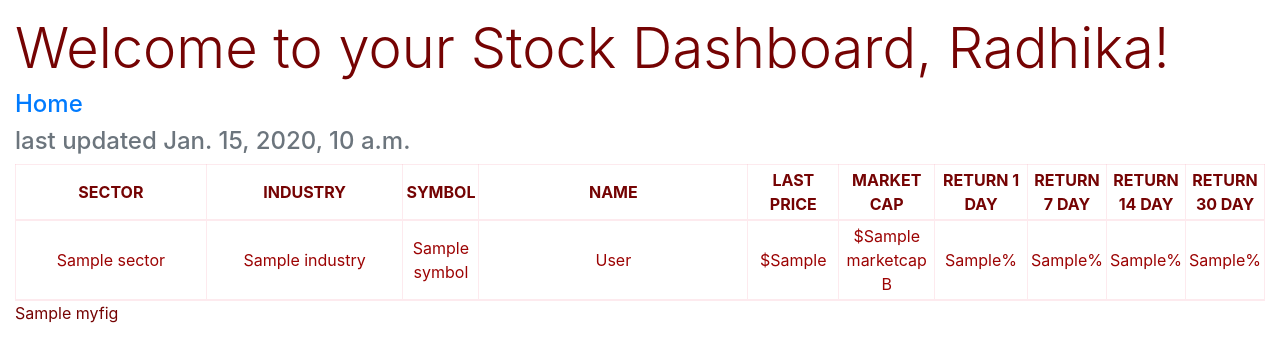
After one commit to abhijitshingote/stocks_heroku, a Django app: template stockdash/templates/stockdash/stockpage.html in a window 1280 px wide. The commit adds this page. Shown: the top 362 px of the page. Run offline with Django 3.2, Linux system fonts and the light colour scheme; the template is opened without the code that fills it: most values are stand-ins (such as "Sample title", 1, 10 or a date in 2020); some libraries are stand-ins or nearby versions.

Commit message:
added stockdetail page

```diff
--- a/create_and_load_db.py
+++ b/create_and_load_db.py
@@ -81,7 +81,7 @@ def Get_Data_From_Yahoo_full_load(stocklist,period='1y'):
 			main_big_df=main_big_df.append(indiv_df)
 		main_big_df.to_sql('stock_price_history',engine,schema='public',if_exists='append')
 
-Get_Data_From_Yahoo_full_load(uniquesymbolsonly)
+Get_Data_From_Yahoo_full_load(uniquesymbolsonly[:10])
 
 
 for filename in ['populate_stockinfotable_from_local_insert.sql','cleanup_stockinfotable.sql','removeduplicates_from_stockpricehistory.sql','other_scripts.sql']:
--- a/stockdash/models.py
+++ b/stockdash/models.py
@@ -1,6 +1,6 @@
 from django.db import models
 class PriceHistory(models.Model):
-    symbol = models.CharField(max_length=10, blank=True, null=True)
+    symbol = models.CharField(max_length=10, primary_key=True)
     date_traded = models.DateField(blank=True, null=True)
     open_price = models.FloatField(blank=True, null=True)
     high_price = models.FloatField(blank=True, null=True)
--- /dev/null
+++ b/stockdash/templates/stockdash/base.html
@@ -0,0 +1,38 @@
+{% load static %}
+{% load mathfilters %}
+<!DOCTYPE html>
+<html>
+<head>
+	<link rel="stylesheet" type="text/css" href="{% static 'stockdash/style.css' %}">
+	<link rel="stylesheet" href="https://stackpath.bootstrapcdn.com/bootstrap/4.4.1/css/bootstrap.min.css" integrity="sha384-Vkoo8x4CGsO3+Hhxv8T/Q5PaXtkKtu6ug5TOeNV6gBiFeWPGFN9MuhOf23Q9Ifjh" crossorigin="anonymous">
+
+	<title>Stockdash</title>
+</head>
+<body>
+<h2 class="display-4">Welcome to your Stock Dashboard, Radhika!   </h2>
+<h4><a href="{% url 'index' %}">Home</a></h6>
+{% block content %}
+{% endblock content %}
+
+ <script src="https://code.jquery.com/jquery-3.1.0.min.js"></script>
+<script src="https://cdn.jsdelivr.net/npm/popper.js@1.16.0/dist/umd/popper.min.js" integrity="sha384-Q6E9RHvbIyZFJoft+2mJbHaEWldlvI9IOYy5n3zV9zzTtmI3UksdQRVvoxMfooAo" crossorigin="anonymous"></script>
+<script src="https://stackpath.bootstrapcdn.com/bootstrap/4.4.1/js/bootstrap.min.js" integrity="sha384-wfSDF2E50Y2D1uUdj0O3uMBJnjuUD4Ih7YwaYd1iqfktj0Uod8GCExl3Og8ifwB6" crossorigin="anonymous"></script>
+	<script type="text/javascript">
+
+		$("#mybutton").click(function(){
+
+    console.log("some message");
+          $.ajax({
+        type:"GET",
+        url: '/somefunction/',
+        success: function (result_) {
+            console.log(result_);
+            $("#div1").html(result_.message);
+
+        }
+      });
+  // }});
+});
+	</script>
+</body>
+</html>
--- /dev/null
+++ b/stockdash/templates/stockdash/stockpage.html
@@ -0,0 +1,25 @@
+{% extends 'stockdash/base.html' %}
+{% block content %}
+<h4><span id="todaydate" class="text-muted">last updated {{totalreturnobj.date_traded}}</span></h4>
+
+<table id="content-table">
+	<tr>
+		<th>SECTOR</th><th>INDUSTRY</th><th>SYMBOL</th><th>NAME</th><th>LAST PRICE</th><th>MARKET CAP</th><th>RETURN 1 DAY</th><th>RETURN 7 DAY</th><th>RETURN 14 DAY</th><th>RETURN 30 DAY</th>
+	</tr>
+	<tr>
+		<td>{{totalreturnobj.sector}}</td><td>{{totalreturnobj.industry}}</td><td>{{totalreturnobj.symbol}}</td><td>{{totalreturnobj.symbolname}}</td>
+		<td>${{totalreturnobj.latest_close}}</td>
+		<td>${{totalreturnobj.marketcap}} B</td>
+		<td>{{totalreturnobj.return_1_day}}%</td>
+		<td>{{totalreturnobj.return_7_day}}%</td>
+		<td>{{totalreturnobj.return_14_day}}%</td>
+		<td>{{totalreturnobj.return_30_day}}%</td>
+	</tr>
+</table>
+
+{% autoescape off %}
+{{myfig}}
+{% endautoescape %}
+
+
+{% endblock content %}
--- a/stockdash/urls.py
+++ b/stockdash/urls.py
@@ -4,8 +4,9 @@ from django.http import HttpResponse
 
 urlpatterns = [
 
-	path('',views.index,name='index'),
+	path('',views.index     ,name='index'),
 	path('somefunction/',views.somefunction,name='somefunction'),
 	path('huh/',views.huh),
+	path('symbol/<slug:symbol>/',views.stockpage,name='stockpage'),
 	path('<slug:sector>/',views.top_performers,name='top_performers'),
 ]
--- a/webapp/settings.py
+++ b/webapp/settings.py
@@ -147,3 +147,8 @@ DATABASES['stockdb'] = dj_database_url.config(conn_max_age=600, ssl_require=True
 
 
 STATICFILES_STORAGE = 'whitenoise.storage.CompressedManifestStaticFilesStorage'
+
+try:
+    from .local_settings import *
+except ImportError:
+    pass
```
Also changed, not shown: requirements.txt (+7 -0 lines), stockdash/templates/stockdash/index.html (+6 -35 lines), stockdash/views.py (+22 -0 lines), 1 other file.
